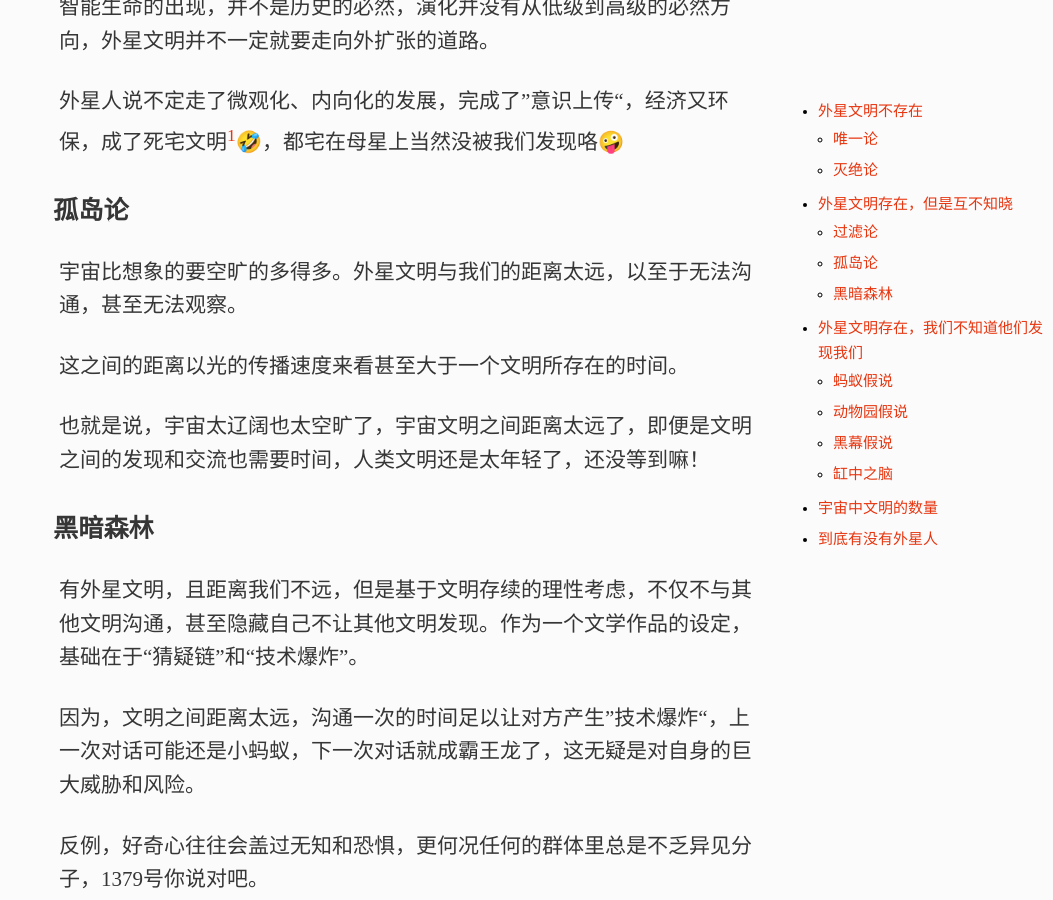
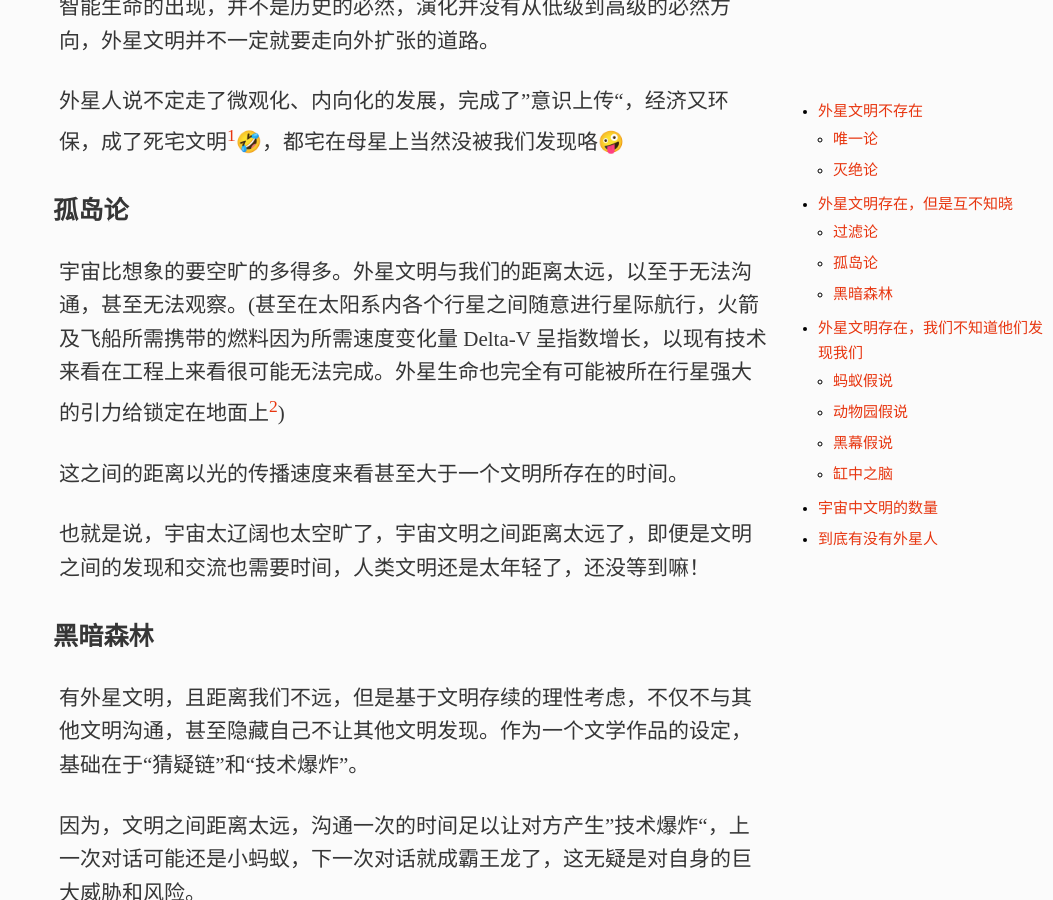
Before and after one commit to xavierskip/xavierskip.github.io, a Jekyll site: the page built from _posts/2024-07-12-fermi-paradox.md, in a window 1280 px wide and 900 px high, scrolled down 2110 px. Shown: the whole window, without its empty margins (227-1280 px from the left). Built offline with Jekyll 4.4.1, drawn with Linux system fonts in a browser that asks for light colours; comment, search, counter and statistics services are not loaded; a style sheet for code colours, icons or effects is not loaded.

Commit message:
update post

```diff
--- a/_posts/2024-07-12-fermi-paradox.md
+++ b/_posts/2024-07-12-fermi-paradox.md
@@ -56,7 +56,7 @@ However, this hypothesis seems inconsistent with the lack of observational evide
 
 ### 孤岛论
 
-宇宙比想象的要空旷的多得多。外星文明与我们的距离太远，以至于无法沟通，甚至无法观察。
+宇宙比想象的要空旷的多得多。外星文明与我们的距离太远，以至于无法沟通，甚至无法观察。(甚至在太阳系内各个行星之间随意进行星际航行，火箭及飞船所需携带的燃料因为所需速度变化量 Delta-V 呈指数增长，以现有技术来看在工程上来看很可能无法完成。外星生命也完全有可能被所在行星强大的引力给锁定在地面上[^2])
 
 这之间的距离以光的传播速度来看甚至大于一个文明所存在的时间。
 
@@ -146,4 +146,5 @@ However, this hypothesis seems inconsistent with the lack of observational evide
 <iframe src="//player.bilibili.com/player.html?isOutside=true&aid=430703922&bvid=BV11G411u7bf&cid=837826559&p=1&autoplay=0&poster=1&t=3428" scrolling="no" border="0" frameborder="no" framespacing="0" allowfullscreen="true" width="720" height="405"></iframe>
 
 [^1]: [人喜欢宅完全是一场外星人的阴谋！](/2011-12-20-why-otaku/)
-[^2]: [电影《黑衣人》结尾](https://www.bilibili.com/video/BV19a4y1J7gq/)
+[^2]: [太空探索需要的燃料太多了](https://01.me/2024/07/space-exploration-and-digital-life/)
+[^3]: [电影《黑衣人》结尾](https://www.bilibili.com/video/BV19a4y1J7gq/)
```
Also changed, not shown: other parts of _posts/2024-07-12-fermi-paradox.md (+1 -1 lines).
